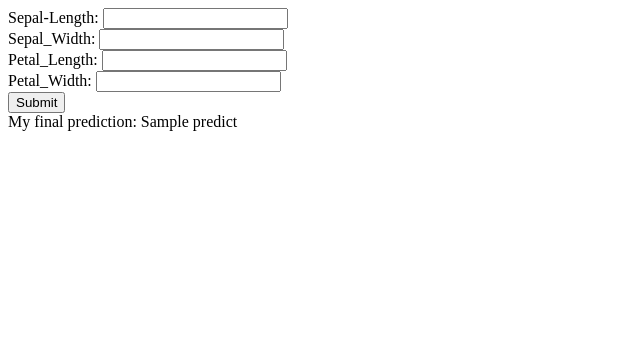
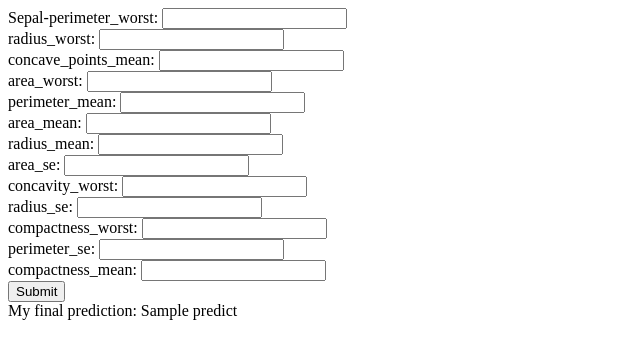
Before and after one commit to kurtgrothe/breast_cancer_classification, a Python web app: template templates/index.html in a window 1280 px wide. Shown: the top 359 px of the page, without its empty margins (0-640 px from the left). Run offline with Jinja, Linux system fonts and the light colour scheme; the template is opened without the code that fills it: most values are stand-ins (such as "Sample title", 1, 10 or a date in 2020).

Commit message:
add app.py and change index

```diff
--- a/templates/index.html
+++ b/templates/index.html
@@ -6,10 +6,21 @@
 </head>
 <body>
     <form action="{{ url_for('predict')}}" method="POST">
-        Sepal-Length:  <input type="number" name="sepal_length"></br>
-        Sepal_Width:   <input type="number" name="sepal_width"></br>
-        Petal_Length:  <input type="number" name="petal_length"></br>
-        Petal_Width:   <input type="number" name="petal_width"></br>
+        Sepal-perimeter_worst:  <input type="number" name="perimeter_worst"></br>
+        radius_worst:   <input type="number" name="radius_worst"></br>
+        concave_points_mean:  <input type="number" name="concave_points_mean"></br>
+        area_worst:   <input type="number" name="area_worst"></br>
+        perimeter_mean:  <input type="number" name="perimeter_mean"></br>
+        area_mean:   <input type="number" name="area_mean"></br>
+        radius_mean:  <input type="number" name="radius_mean"></br>
+        area_se:   <input type="number" name="area_se"></br>
+        concavity_worst:  <input type="number" name="concavity_worst"></br>
+        radius_se:   <input type="number" name="radius_se"></br>
+        compactness_worst:  <input type="number" name="compactness_worst"></br>
+        perimeter_se:   <input type="number" name="perimeter_se"></br>
+        compactness_mean:  <input type="number" name="compactness_mean"></br>
+
+
 
         <input type=submit value=Submit>
    </form>
```
Also changed, not shown: app.py (added, +48 -0 lines).
